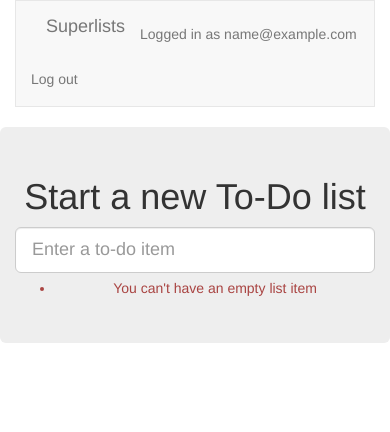
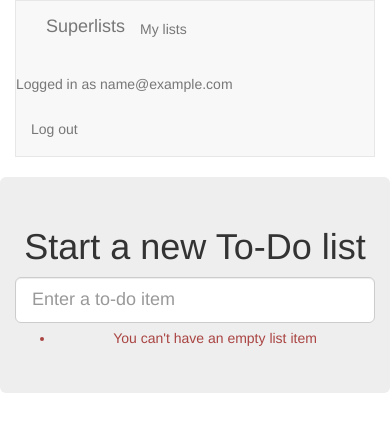
Before and after one commit to justin-tt/tdd_with_python, a Django app: page /lists/new in a window 390 px wide. Shown: the top 432 px of the page. Run offline with Django 3.2, Linux system fonts and the light colour scheme; the visitor is signed in with stand-in values (Sample User, id 1); some libraries are stand-ins or nearby versions.

Commit message:
url, placeholder view, first-cut templates for my-lists. note that add_list_item function was unused..

```diff
--- a/lists/templates/base.html
+++ b/lists/templates/base.html
@@ -16,6 +16,9 @@
 				<div class="container-fluid">
 					<a class="navbar-brand" href="/">Superlists</a>
 					{% if user.email %}
+					<ul class="nav navbar-nav navbar-left">
+						<li><a href="{% url 'my_lists' user.email %}">My lists</a></li>
+					</ul>
 					<ul class="nav navbar-nav navbar-right">
 						<li class="navbar-text">Logged in as {{ user.email }}</li>
 						<li><a href="{% url 'logout' %}">Log out</a></li>
@@ -48,6 +51,7 @@
 				<div class="col-md-6 col-md-offset-3 jumbotron">
 					<div class="text-center">
 						<h1>{% block header_text %}{% endblock %}</h1>
+						{% block list_form %}
 						<form method="POST" action="{% block form_action %}{% endblock %}">
 							{{ form.text }}
 							{% csrf_token %}
@@ -57,6 +61,7 @@
 								</div>
 							{% endif %}
 						</form>
+						{% endblock %}
 					</div>
 				</div>
 			</div>
@@ -64,6 +69,13 @@
 			<div class="row">
 				<div class="col-md-6 col-md-offset-3">
 					{% block table %}
+					{% endblock %}
+				</div>
+			</div>
+
+			<div class="row">
+				<div class="col-md-6 col-md-offset-3">
+					{% block extra_content %}
 					{% endblock %}
 				</div>
 			</div>
--- a/lists/urls.py
+++ b/lists/urls.py
@@ -4,4 +4,5 @@ from lists import views
 urlpatterns = [
     url(r'^new$', views.new_list, name='new_list'),
     url(r'^(\d+)/$', views.view_list, name='view_list'),
+    url(r'^users/(.+)/$', views.my_lists, name='my_lists'),
 ]
--- a/lists/views.py
+++ b/lists/views.py
@@ -27,3 +27,6 @@ def new_list(request):
         return redirect(list_)
     else:
         return render(request, 'home.html', {"form": form})
+
+def my_lists(request, email):
+    return render(request, 'my_lists.html')
```
Also changed, not shown: lists/templates/my_lists.html (added, +16 -0 lines), lists/tests/test_views.py (+6 -0 lines).
